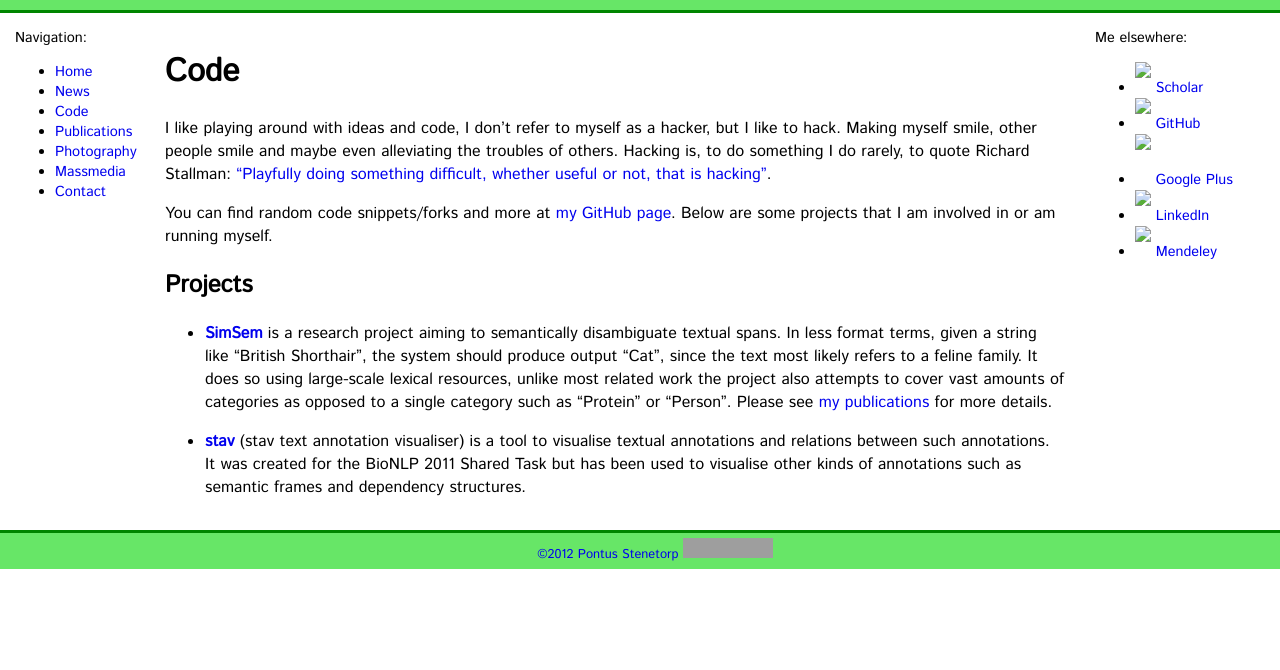
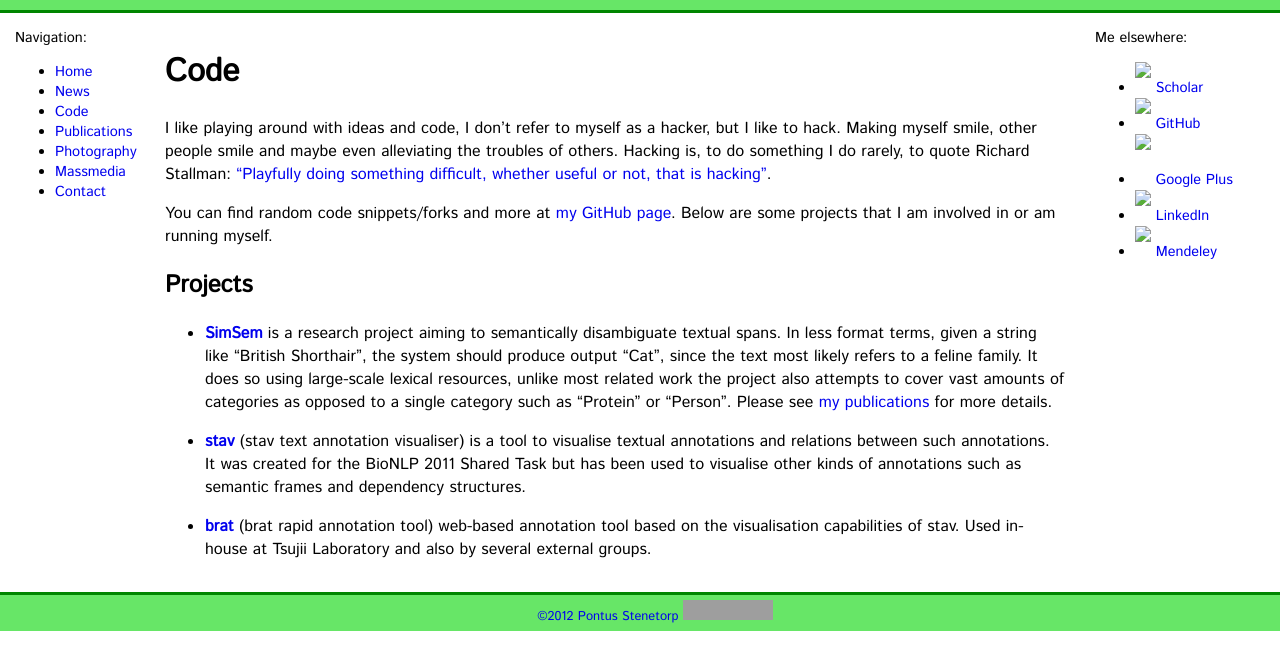
Before and after one commit to gbouchar/ninjin.github.io, a Jekyll site: the page built from code.md, in a window 1280 px wide. Shown: the top 670 px of the page. Built offline with Jekyll 4.4.1, drawn with Linux system fonts in a browser that asks for light colours; some web fonts are replaced; Markdown is read by kramdown in place of the engine named in the settings; grey boxes are pictures that could not be loaded.

Commit message:
brat added to code page.

```diff
--- a/code.md
+++ b/code.md
@@ -33,6 +33,11 @@ running myself.
     for the BioNLP 2011 Shared Task but has been used to visualise other kinds
     of annotations such as semantic frames and dependency structures.
 
+* [**brat**][brat] (brat rapid annotation tool) web-based annotation tool
+    based on the visualisation capabilities of stav. Used in-house at Tsujii
+    Laboratory and also by several external groups.
+
+[brat]: http://brat.nlplab.org
 [publications]: /publications.html
 [github_ninjin]: https://github.com/ninjin
 [simsem]: https://github.com/ninjin/simsem
```
